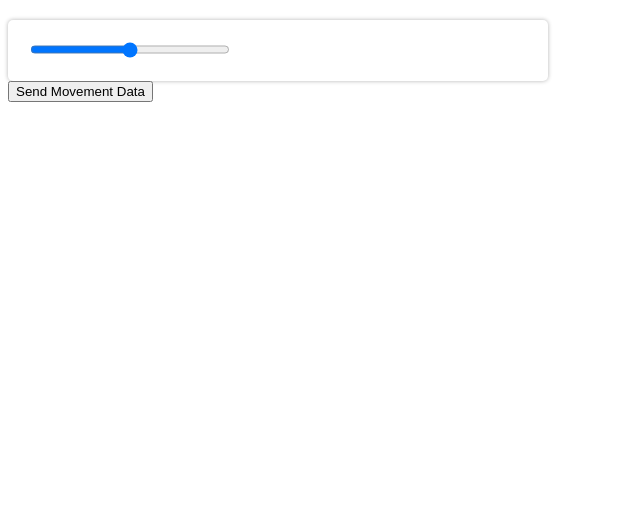
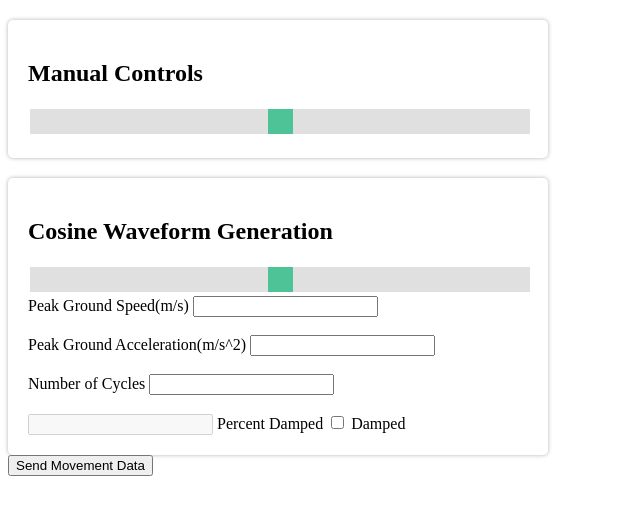
Before and after one commit to Tannin-H/Quake_Table, a Flask app: page / in a window 1280 px wide. Shown: the top 515 px of the page, without its empty margins (0-640 px from the left). Run offline with Flask 3, Linux system fonts and the light colour scheme.

Commit message:
Update UI with sliders and input fields; comment out setup
Redesigned the interface using improved sliders and added new input fields for ground motion parameters and damping. Enhanced the slider's styling for better user experience. Commented out the `setup_connection` function to prevent connection when testing without arduino.

```diff
--- a/PythonBackend/app.py
+++ b/PythonBackend/app.py
@@ -27,6 +27,6 @@ def start_movement():
         return jsonify({"status": "error", "message": str(e)}), 500
 
 if __name__ == '__main__':
-    if os.environ.get('WERKZEUG_RUN_MAIN') == 'true':  # True only for the second run in debug mode
-        setup_connection()
+    # if os.environ.get('WERKZEUG_RUN_MAIN') == 'true':  # True only for the second run in debug mode
+    #     setup_connection()
     app.run(debug=True)
--- a/PythonBackend/static/style.css
+++ b/PythonBackend/static/style.css
@@ -1,19 +1,29 @@
+/* The slider itself */
 .slider {
-            width: 200px;
-            height: 15px;
-            border-radius: 5px;
-            background: #d0d1d4;
-            outline: none;
+  -webkit-appearance: none;  /* Override default CSS styles */
+  appearance: none;
+  width: 100%; /* Full-width */
+  height: 25px; /* Specified height */
+  background: #d3d3d3; /* Grey background */
+  outline: none; /* Remove outline */
+  opacity: 0.7; /* Set transparency (for mouse-over effects on hover) */
+  -webkit-transition: .2s; /* 0.2 seconds transition on hover */
+  transition: opacity .2s;
 }
 
+/* Mouse-over effects */
+.slider:hover {
+  opacity: 1; /* Fully shown on mouse-over */
+}
+
+/* The slider handle (use -webkit- (Chrome, Opera, Safari, Edge) and -moz- (Firefox) to override default look) */
 .slider::-webkit-slider-thumb {
-    -webkit-appearance: none;
-    appearance: none;
-    width: 25px;
-    height: 25px;
-    border-radius: 50%;
-    background: #121826;
-    cursor: pointer;
+  -webkit-appearance: none; /* Override default look */
+  appearance: none;
+  width: 25px; /* Set a specific slider handle width */
+  height: 25px; /* Slider handle height */
+  background: #04AA6D; /* Green background */
+  cursor: pointer; /* Cursor on hover */
 }
 .card {
     margin-top: 20px;
@@ -24,6 +34,3 @@
     transition: 0.3s;
     border-radius: 5px;
 }
-.body {
-    background-color: #000000;
-}
--- a/PythonBackend/templates/index.html
+++ b/PythonBackend/templates/index.html
@@ -8,7 +8,8 @@
     <script src="{{ url_for('static', filename='renderer.js') }}"></script>
 </head>
 <body>
-    <div class="card">
+    <div class="controls card">
+        <h2>Manual Controls</h2>
         <label>
         <input type="range"
             min="0"
@@ -18,6 +19,28 @@
             class="slider">
     </label>
     </div>
+
+    <div class="cosine card">
+        <h2>Cosine Waveform Generation</h2>
+        <label>
+        <input type="range"
+            min="0"
+            max="100"
+            value="50"
+            step="10"
+            class="slider">
+    </label>
+        <label for="grndSpeed">Peak Ground Speed(m/s)</label>
+        <input type="text" id="grndSpeed"><br><br>
+        <label for="grndAcceleration">Peak Ground Acceleration(m/s^2)</label>
+        <input type="text" id="grndAcceleration"><br><br>
+        <label for="numOfCycles">Number of Cycles</label>
+        <input type="text" id="numOfCycles"><br><br>
+        <input type="text" id="percentDamped" disabled>
+        <label for="percentDamped">Percent Damped</label>
+        <input type="checkbox" id="dampedCheckbox">
+        <label for="dampedCheckbox">Damped</label>
+    </div>
     <button id="sendDataButton">Send Movement Data</button>
     <p id="response"></p>
 
```
